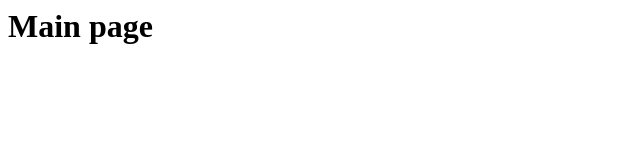
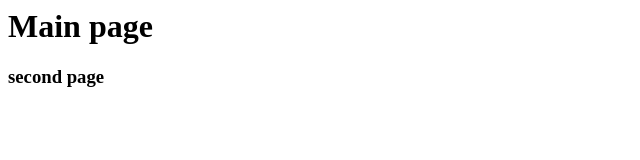
Before and after one commit to Hemanthallam/Chosen, a plain HTML site: page index.html in a window 1280 px wide. Shown: the whole page, without its empty margins (0-640 px from the left). Drawn offline with Linux system fonts and the light colour scheme.

Commit message:
second comment

```diff
--- a/index.html
+++ b/index.html
@@ -6,5 +6,6 @@
 </head>
 <body>
     <h1>Main page</h1>
+    <h3>second page</h3>
 </body>
 </html>
```
